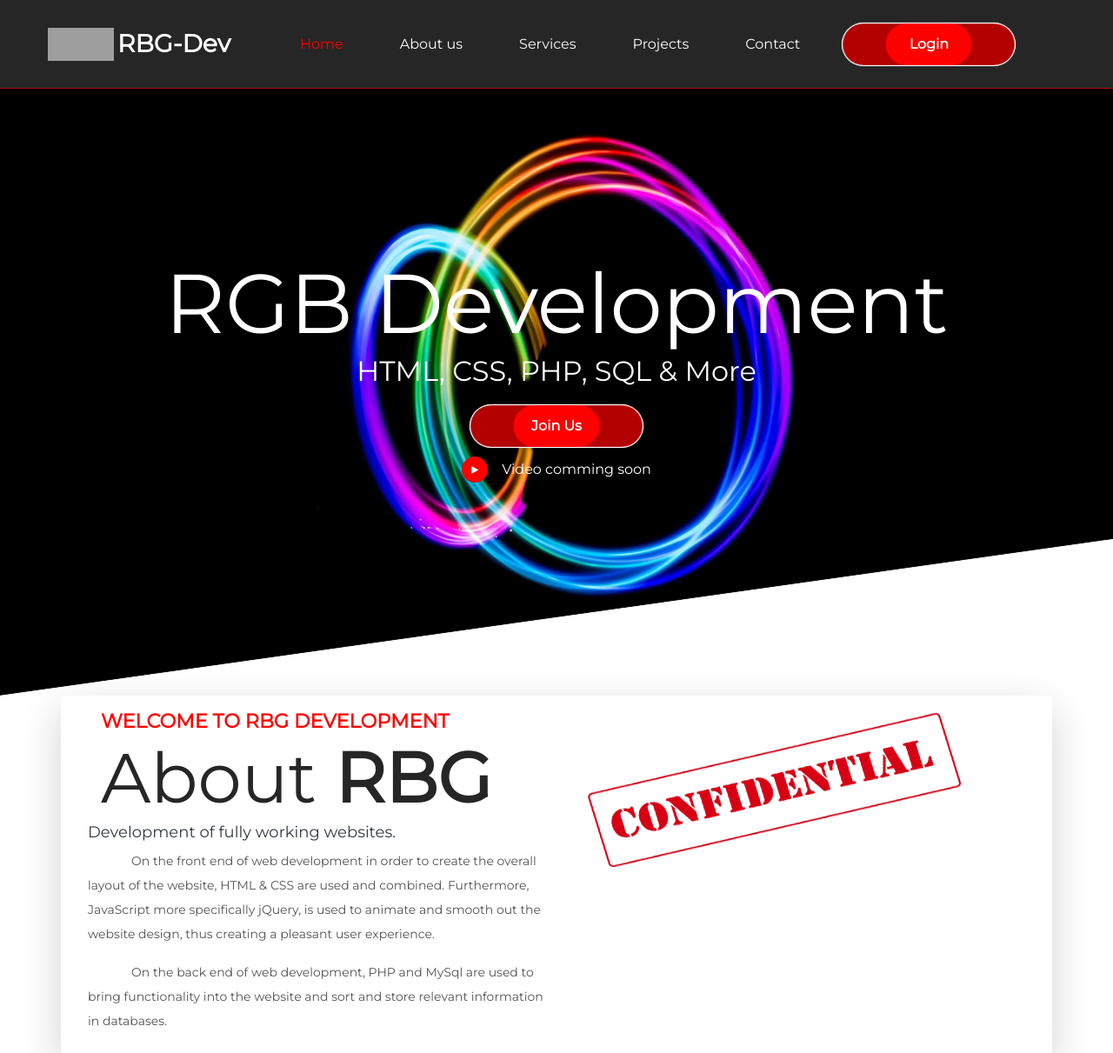
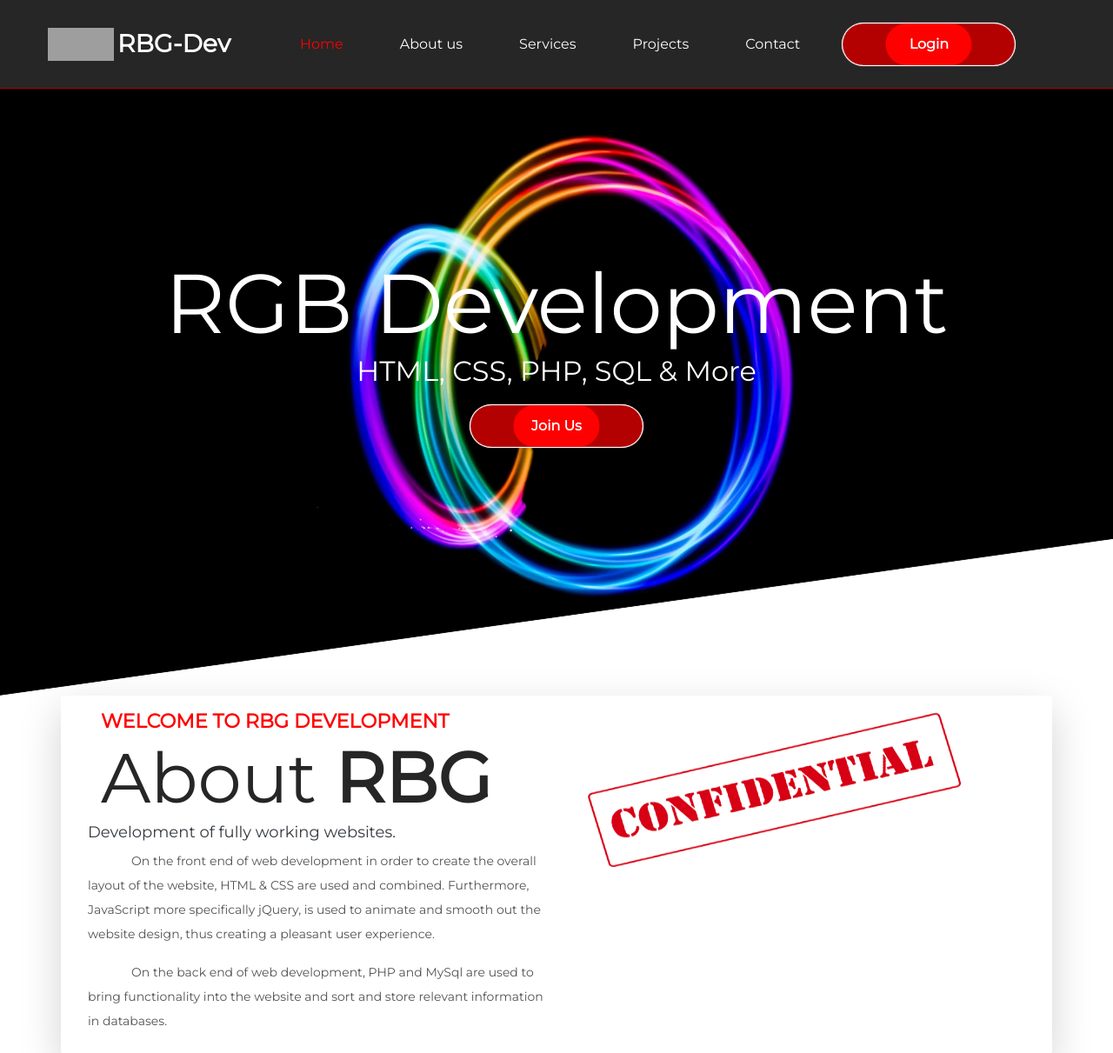
Before and after one commit to gilyenrares/rbg-dev.com, a PHP site: page / in a window 1280 px wide. Shown: the top 1211 px of the page at 87% size. Run offline with PHP 8.4, Linux system fonts and the light colour scheme; data that the repository does not hold is empty; grey boxes are pictures that could not be loaded.

Commit message:
index video removal

```diff
--- a/includes/review.inc.php
+++ b/includes/review.inc.php
@@ -35,7 +35,7 @@ if (isset($_POST['review-submit'])) {
   }
 
     //Method that checks if the Opinion entered is valid and returns the user to review with the valid info autofilled
-  elseif (!preg_match("/^[a-zA-Z\s.,?!]*$/",$opinion)) {
+  elseif (!preg_match("/^[a-zA-Z0-9\s:().,?!]*$/",$opinion)) {
     header("Location: ../index.php?error=invalidTextBox&fn=".$firstName."&ln=".$lastName."&email=".$email."&rating=".$rating);
     exit();
   }
--- a/index.php
+++ b/index.php
@@ -39,14 +39,6 @@
              	<h1><div class="white-title">RGB Development</div></h1>
 				<h2><div class="white-subtitle">HTML, CSS, PHP, SQL & More</div></h2>
 					<button type="button" data-toggle="modal" data-target="#sign-up">Join Us</button>
-					<div class="video_link">
-					<a class="vimeo video_button" href="#">
-						<div class="video_link_content d-flex flex-row align-items-center justify-content-start">
-						<div class="video_icon d-flex flex-column align-items-center justify-content-center"><i class="fa fa-play" aria-hidden="true"></i></div>
-						<span class="video_text">Video comming soon</span>
-						</div>
-					</a>
-					</div>
 				</div>
 			</div>
 		</div>
```
